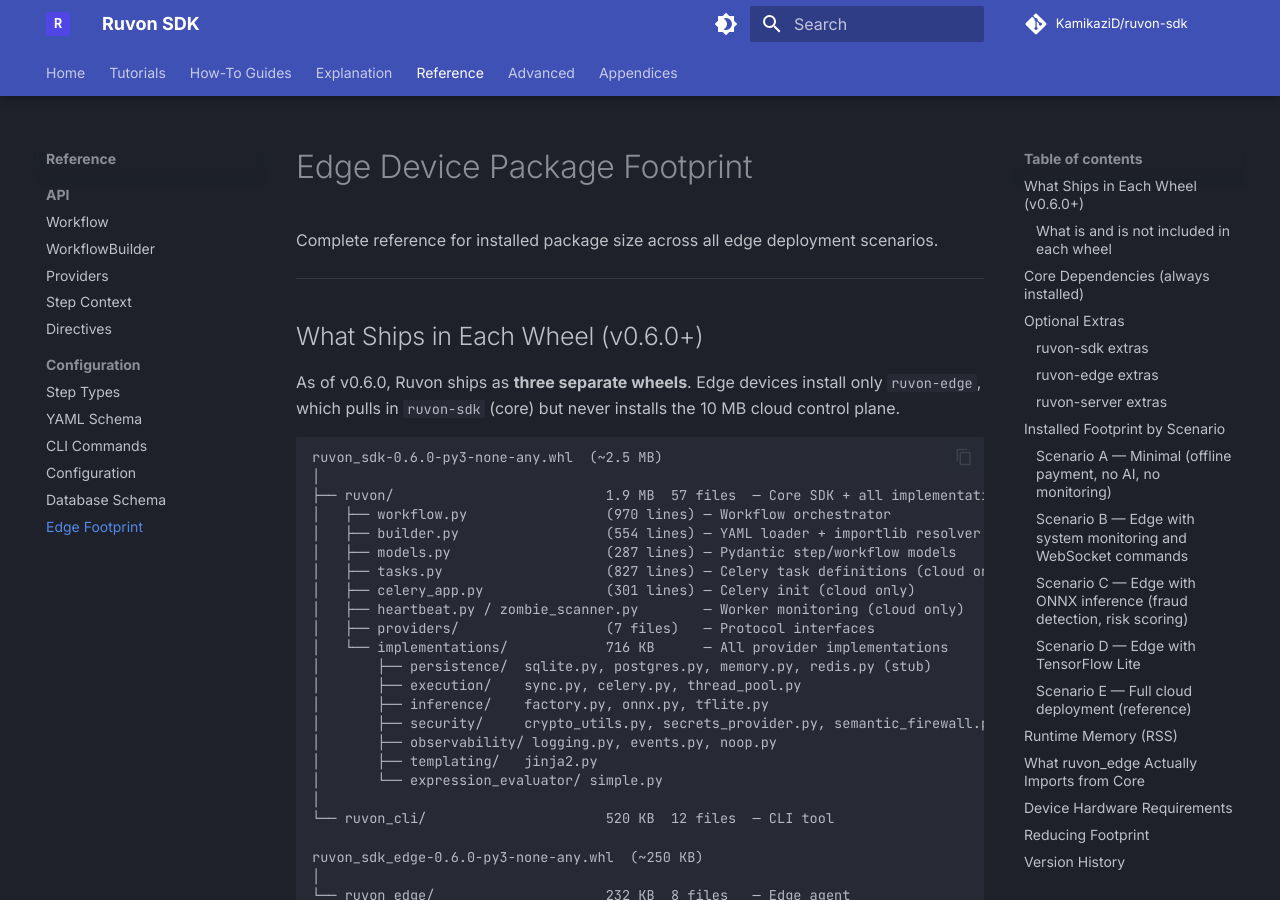
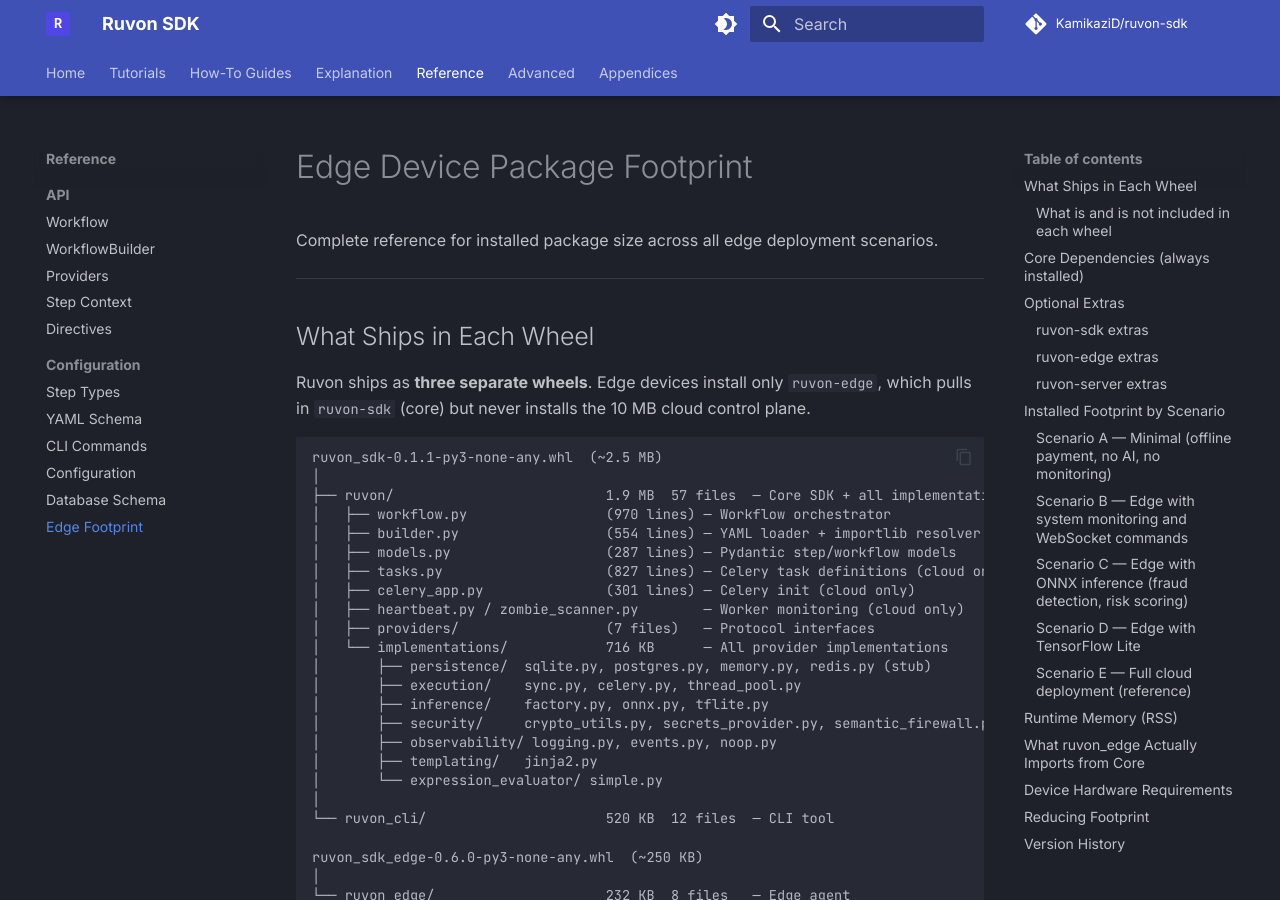
Before and after one commit to KamikaziD/ruvon-docs, an MkDocs documentation site: the page built from docs/reference/configuration/edge-footprint.md, in a window 1280 px wide and 900 px high. Built offline with MkDocs 1.6.1 and Material for MkDocs 9.7.7, drawn with Linux system fonts in a browser that asks for light colours; comment, search, counter and statistics services are not loaded; the version menu is left out; some of the changed text lies outside the part shown.

Commit message:
docs(reference): remove stale v0.6.0 version pins, update Python version requirement

````diff
--- a/docs/reference/configuration/edge-footprint.md
+++ b/docs/reference/configuration/edge-footprint.md
@@ -4,13 +4,13 @@ Complete reference for installed package size across all edge deployment scenari
 
 ---
 
-## What Ships in Each Wheel (v0.6.0+)
+## What Ships in Each Wheel
 
-As of v0.6.0, Ruvon ships as **three separate wheels**. Edge devices install only `ruvon-edge`,
+Ruvon ships as **three separate wheels**. Edge devices install only `ruvon-edge`,
 which pulls in `ruvon-sdk` (core) but never installs the 10 MB cloud control plane.
 
 ```
-ruvon_sdk-0.6.0-py3-none-any.whl  (~2.5 MB)
+ruvon_sdk-0.1.1-py3-none-any.whl  (~2.5 MB)
 │
 ├── ruvon/                          1.9 MB  57 files  — Core SDK + all implementations
 │   ├── workflow.py                 (970 lines) — Workflow orchestrator
@@ -287,7 +287,7 @@ ruvon.implementations.inference.*       ← Only if AI inference enabled
 
 ## Reducing Footprint
 
-As of v0.6.0, `pip install ruvon-edge` installs only the core engine and edge agent —
+`pip install ruvon-edge` installs only the core engine and edge agent —
 the CLI and cloud control plane are in separate wheels and are not installed.
 
 **For severely flash-constrained hardware (<64 MB storage):**
````
Also changed, not shown: other parts of docs/reference/configuration/edge-footprint.md (+1 -1 lines).
